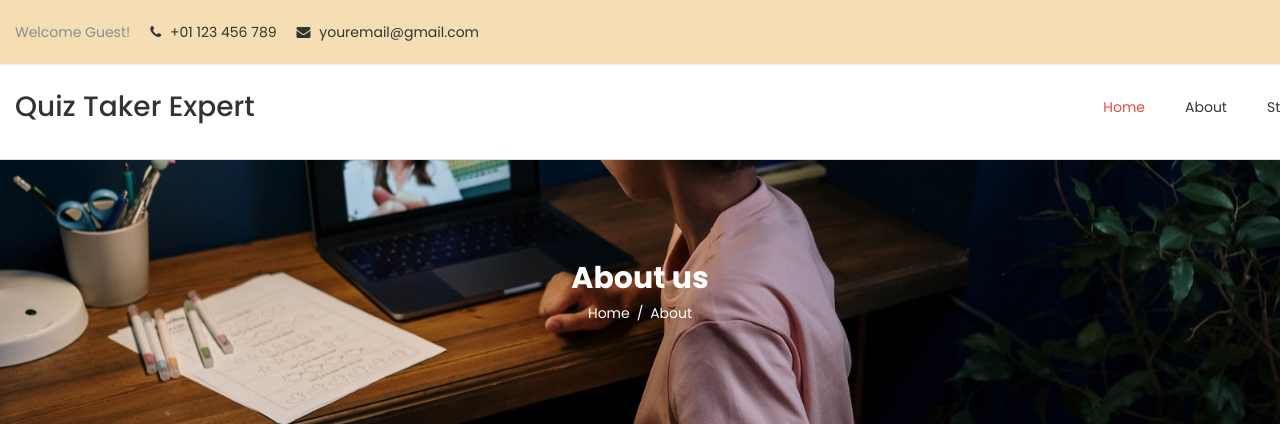
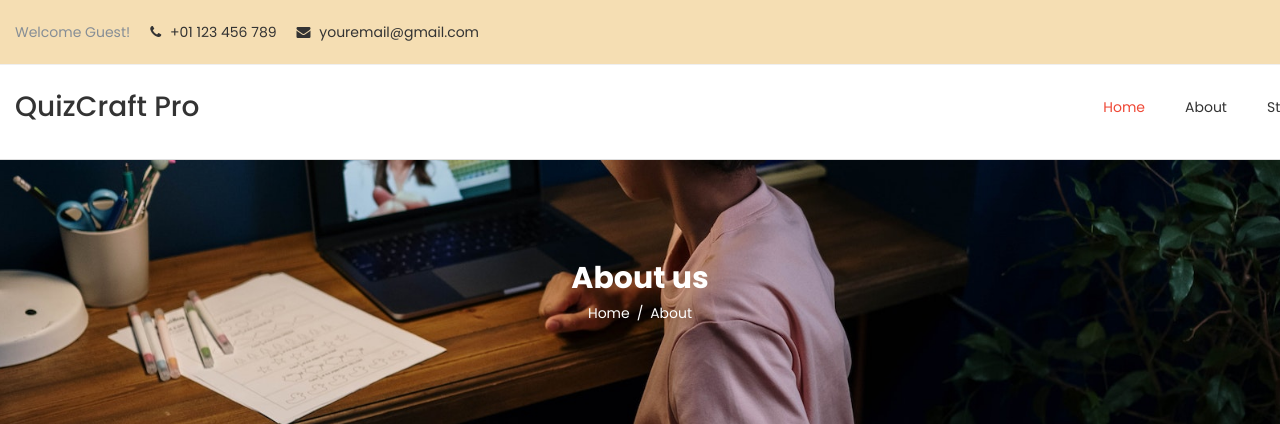
Before and after one commit to GoesToTwentyOne/AcademiaQuest_Final, a Django app: page /about/ in a window 1280 px wide; the page is wider, and only the part inside the window is pictured. Shown: the top 424 px of that part. Run offline with Django 4.2, Linux system fonts and the light colour scheme; some libraries are stand-ins or nearby versions.

Commit message:
Update navbar.html
done

```diff
--- a/quiztaker/core/templates/includes/navbar.html
+++ b/quiztaker/core/templates/includes/navbar.html
@@ -68,7 +68,7 @@
                     <div class="col-lg-3 col-md-7 col-sm-6 col-6">
                         <div class="logo">
                             <a href="{% url 'home' %}">
-                        <h3>Quiz Taker Expert</h3>
+                        <h3>QuizCraft Pro</h3>
                         </a>
                         </div>
                     </div>
```
